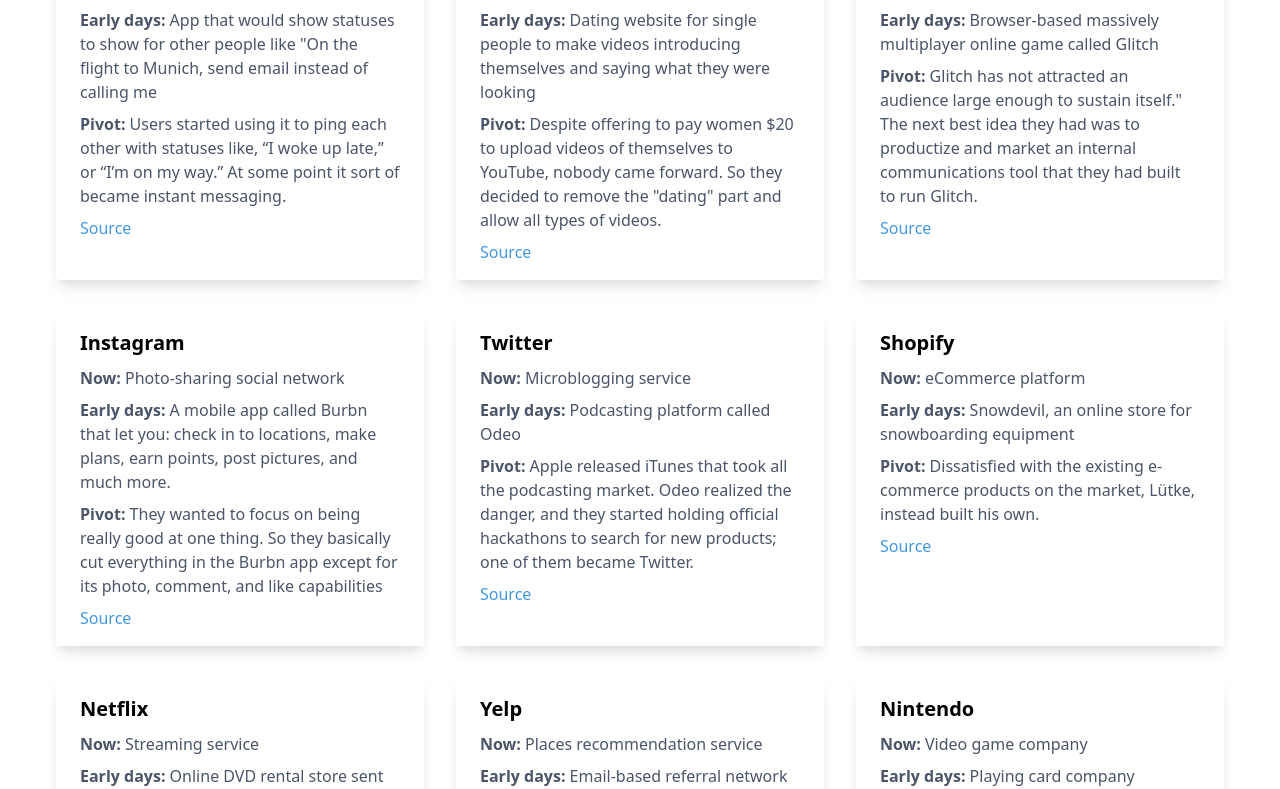
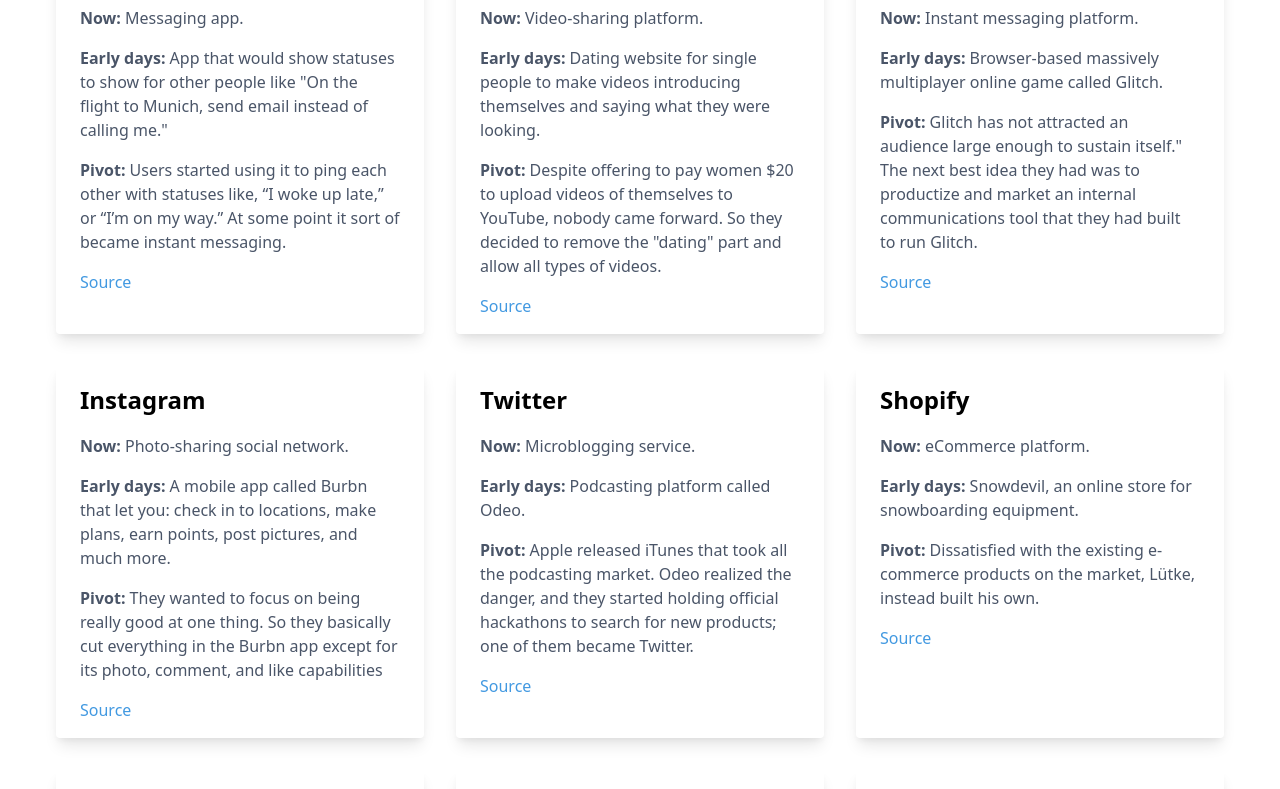
Before and after one commit to fikrikarim/companies-with-successful-pivot, a React (Create React App) app: page / in a window 1280 px wide. Shown: the part 451-1240 px from the top of the page. Built offline with nearby package versions, Linux system fonts and the light colour scheme.

Commit message:
Update pivots.json and Card.js

```diff
--- a/src/App.js
+++ b/src/App.js
@@ -8,7 +8,7 @@
     <div class="px-5 md:px-10 pt-2">
       <Header></Header>
 
-      <section class="pt-12 flex flex-wrap">
+      <section class="pt-16 flex flex-wrap">
         {pivots.map((company) => (
           <Card company={company}></Card>
         ))}
--- a/src/components/Card.js
+++ b/src/components/Card.js
@@ -5,21 +5,21 @@
   const { name, now, earlyDays, pivot, source } = company;
 
   return (
-    <div class="flex-grow flex rounded overflow-hidden shadow-lg w-auto md:w-1/4 m-4">
+    <div class="flex-grow rounded overflow-hidden shadow-lg w-auto md:w-1/4 m-4">
       <div class="px-6 py-4">
-        <div class="font-bold text-xl mb-2">{name}</div>
+        <div class="font-bold text-2xl pb-4">{name}</div>
 
-        <p class="text-gray-700 text-base pb-2">
+        <p class="text-gray-700 text-base pb-4">
           <span class="font-semibold">Now: </span>
           {now}
         </p>
 
-        <p class="text-gray-700 text-base pb-2">
+        <p class="text-gray-700 text-base pb-4">
           <span class="font-semibold">Early days: </span>
           {earlyDays}
         </p>
 
-        <p class="text-gray-700 text-base pb-2">
+        <p class="text-gray-700 text-base pb-4">
           <span class="font-semibold">Pivot: </span>
           {pivot}
         </p>
--- a/src/pivots.json
+++ b/src/pivots.json
@@ -1,64 +1,64 @@
 [
   {
     "name": "WhatsApp",
-    "now": "Messaging app",
-    "earlyDays": "App that would show statuses to show for other people like \"On the flight to Munich, send email instead of calling me",
+    "now": "Messaging app.",
+    "earlyDays": "App that would show statuses to show for other people like \"On the flight to Munich, send email instead of calling me.\"",
     "pivot": "Users started using it to ping each other with statuses like, “I woke up late,” or “I’m on my way.” At some point it sort of became instant messaging.",
     "source": "https://www.flyertalk.com/forum/travel-technology/952359-thoughts-about-my-free-iphone-app-whatsapp.html"
   },
   {
     "name": "Youtube",
-    "now": "Video-sharing platform",
-    "earlyDays": "Dating website for single people to make videos introducing themselves and saying what they were looking",
+    "now": "Video-sharing platform.",
+    "earlyDays": "Dating website for single people to make videos introducing themselves and saying what they were looking.",
     "pivot": "Despite offering to pay women $20 to upload videos of themselves to YouTube, nobody came forward. So they decided to remove the \"dating\" part and allow all types of videos.",
     "source": "https://www.theguardian.com/technology/2016/mar/16/youtube-past-video-dating-website#maincontent"
   },
   {
     "name": "Slack",
-    "now": "Instant messaging platform",
-    "earlyDays": "Browser-based massively multiplayer online game called Glitch",
+    "now": "Instant messaging platform.",
+    "earlyDays": "Browser-based massively multiplayer online game called Glitch.",
     "pivot": "Glitch has not attracted an audience large enough to sustain itself.\" The next best idea they had was to productize and market an internal communications tool that they had built to run Glitch.",
     "source": "https://readwrite.com/2013/08/14/stewart-butterfield-tiny-speck-slack/"
   },
   {
     "name": "Instagram",
-    "now": "Photo-sharing social network",
+    "now": "Photo-sharing social network.",
     "earlyDays": "A mobile app called Burbn that let you: check in to locations, make plans, earn points, post pictures, and much more.",
     "pivot": "They wanted to focus on being really good at one thing. So they basically cut everything in the Burbn app except for its photo, comment, and like capabilities",
     "source": "https://www.quora.com/What-is-the-genesis-of-Instagram/answer/Kevin-Systrom?ch=10&share=01f35365&srid=aBWP"
   },
   {
     "name": "Twitter",
-    "now": "Microblogging service",
-    "earlyDays": "Podcasting platform called Odeo",
+    "now": "Microblogging service.",
+    "earlyDays": "Podcasting platform called Odeo.",
     "pivot": "Apple released iTunes that took all the podcasting market. Odeo realized the danger, and they started holding official hackathons to search for new products; one of them became Twitter.",
     "source": "https://www.businessinsider.com/how-twitter-was-founded-2011-4?IR=T"
   },
   {
     "name": "Shopify",
-    "now": "eCommerce platform",
-    "earlyDays": "Snowdevil, an online store for snowboarding equipment",
+    "now": "eCommerce platform.",
+    "earlyDays": "Snowdevil, an online store for snowboarding equipment.",
     "pivot": "Dissatisfied with the existing e-commerce products on the market, Lütke, instead built his own.",
     "source": "https://en.wikipedia.org/wiki/Shopify#History"
   },
   {
     "name": "Netflix",
-    "now": "Streaming service",
-    "earlyDays": "Online DVD rental store sent by mail",
+    "now": "Streaming service.",
+    "earlyDays": "Online DVD rental store sent by mail.",
     "pivot": "Netflix had considered offering movies online, but there were speeds and bandwith problem in mid-2000. After discovering YouTube, and witnessing how popular streaming services, they introduced video on demand via internet.",
     "source": "https://en.wikipedia.org/wiki/Netflix#History"
   },
   {
     "name": "Yelp",
     "now": "Places recommendation service",
-    "earlyDays": "Email-based referral network to ask friends for place recommendation",
+    "earlyDays": "Email-based referral network to ask friends for place recommendation.",
     "pivot": "Users were not answering requests for referrals, but were using the \"Real Reviews\" feature, which allowed them to write reviews unsolicited.",
     "source": "https://en.wikipedia.org/wiki/Yelp#Origins_(2004%E2%80%932009)"
   },
   {
     "name": "Nintendo",
-    "now": "Video game company",
-    "earlyDays": "Playing card company",
+    "now": "Video game company.",
+    "earlyDays": "Playing card company.",
     "pivot": "Nintendo experimented in other areas of business like: taxi company, hotel chain, TV network, instant rice; but none of them were succesful. Then they tried to focus on video games.",
     "source": "https://en.wikipedia.org/wiki/Nintendo#History"
   }
```
